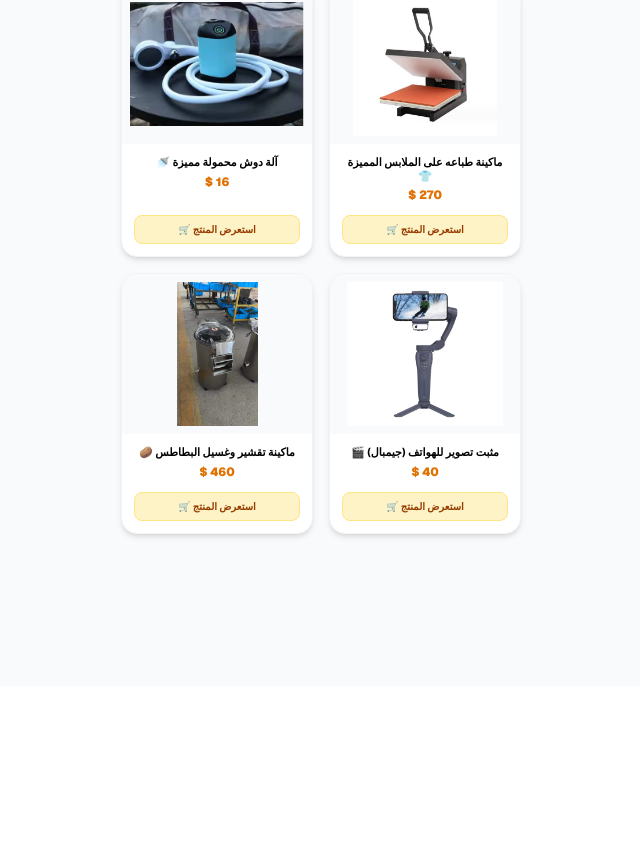
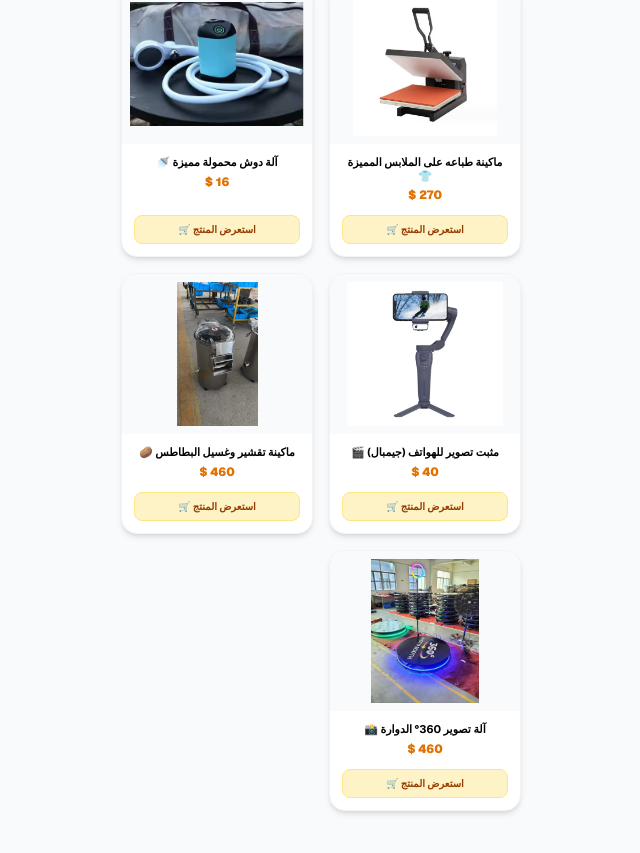
Before and after one commit to alisabree15-star/kazioni-store, a Next.js app: page / in a window 1280 px wide. Shown: the part 2677-3530 px from the top of the page, without its empty margins (319-959 px from the left). Before the commit the page ends 3363 px from the top, so only its background shows below. Built offline with nearby package versions, Linux system fonts and the light colour scheme.

Commit message:
إضافة آلة التصوير 360 الدوارة (المنتج 17)

```diff
--- a/src/app/page.tsx
+++ b/src/app/page.tsx
@@ -115,12 +115,13 @@ export default function Home() {
     { id: 8, name: "ماكينة التنظيف بالثلج الجاف 👀", img: "/images/product8.jpg", price: "1400 $", pColor: "text-amber-600", shippingNote: "شامل الشحن والعمولة إلى ليبيا (شحن بحري فقط 🚢)", description: "ماكينة تنظيف صناعية متطورة بتقنية الثلج الجاف (Dry Ice Blasting) من Crodium. حل مثالي لتنظيف المحركات وإزالة الشحوم الكربونية.", moq: "1 قطعة", cbm: "0.450", weight: "75" },
     { id: 9, name: "آلة رحي الحبوب المميزة 🥜", img: "/images/product9.jpg", price: "225 $", pColor: "text-amber-600", shippingNote: "السعر شامل العمولة فقط (لا يشمل الشحن)", description: "آلة رحي وتنعيم تجارية من الستانلس ستيل المقاوم للصدأ. مصممة خصيصاً لطحن الحبوب وصنع المعاجين مثل زبدة الفول السوداني والطحينة بكفاءة عالية.", moq: "1 قطعة", cbm: "0.090", weight: "30" },
     { id: 10, name: "آلة صنع المثلجات (جيلاطي المفترش ❤️)", img: "/images/product10.jpg", price: "400 $", pColor: "text-amber-600", shippingNote: "السعر شامل العمولة فقط (لا يشمل الشحن)", description: "أبهر زبائنك بعروض الآيس كريم المقلي (جيلاطي المفترش) الطازجة والمبتكرة. تتميز هذه الآلة المكتبية المدمجة بسطح تجميد مسطح ومصقول من الستانلس ستيل المقاوم للصدأ.", moq: "1 قطعة", cbm: "0.100", weight: "25" },
-    { id: 11, name: "كرسي تدليك حديث محترف 💺", img: "/images/product11.jpg", price: "650 $", pColor: "text-amber-600", shippingNote: "السعر شامل الشحن والعمولة (شحن بحري 🚢)", description: "كرسي تدليك احترافي مصمم لتوفير أقصى درجات الاسترخاء والراحة. يتميز بتقنيات متطورة تشمل التدليك بالهواء المضغوط، ونظام تسخين متكامل، وتدليك شامل من الرقبة إلى القدمين.", moq: "1 قطعة", cbm: "1.150", weight: "85" },
+    { id: 11, name: "كرسي تدليك حديث محترف 💺", img: "/images/product11.jpg", price: "650 $", pColor: "text-amber-600", shippingNote: "السعر شامل الشحن والعمولة (شحن بحري 🚢)", description: "كرسي تدليك احترافي مصمم لتوفير أقصى درجات الاسترخاء والراحة. يتميز بتقنيات متطورة تشمل التدليك بالهواء المضغوط، ونظام تسخين متكامل لدعم الدورة الدموية، وتدليك شامل من الرقبة إلى القدمين.", moq: "1 قطعة", cbm: "1.150", weight: "85" },
     { id: 12, name: "ماكينة رش الأسمنت والطلاء الحديثة 🏗️", img: "/images/product12.jpg", price: "1100 $", pColor: "text-amber-600", shippingNote: "السعر شامل العمولة فقط (لا يشمل الشحن)", description: "ماكينة رش احترافية عالية الضغط (Airless Sprayer) موديل 1095، مصممة لأعمال البناء والتشطيبات الثقيلة. مثالية لرش الأسمنت، المعجون، والطلاء بكفاءة وسرعة فائقة.", moq: "1 قطعة", cbm: "0.250", weight: "45" },
-    { id: 13, name: "ماكينة طباعه على الملابس المميزة 👕", img: "/images/product13.jpg", price: "270 $", pColor: "text-amber-600", shippingNote: "السعر شامل العمولة فقط (لا يشمل الشحن)", description: "ماكينة طباعة حرارية (مكبس حراري) احترافية ومتميزة، مثالية لمشاريع الطباعة على الملابس، التيشيرتات، والمسطحات. تتميز بلوحة تسخين توفر توزيعاً حرارياً متساوياً.", moq: "1 قطعة", cbm: "0.080", weight: "25" },
+    { id: 13, name: "ماكينة طباعه على الملابس المميزة 👕", img: "/images/product13.jpg", price: "270 $", pColor: "text-amber-600", shippingNote: "السعر شامل العمولة فقط (لا يشمل الشحن)", description: "ماكينة طباعة حرارية (مكبس حراري) احترافية ومتميزة، مثالية لمشاريع الطباعة على الملابس، التيشيرتات، والمسطحات. تتميز بلوحة تسخين توفر توزيعاً حرارياً متساوياً لضمان ثبات الألوان وجودة الطباعة.", moq: "1 قطعة", cbm: "0.080", weight: "25" },
     { id: 14, name: "آلة دوش محمولة مميزة 🚿", img: "/images/product14.jpg", price: "16 $", pColor: "text-amber-600", shippingNote: "السعر شامل العمولة فقط (لا يشمل الشحن)", description: "مضخة استحمام محمولة (دوش متنقل) قابلة للشحن، خيارك الأمثل لرحلات التخييم، السفر، أو الاستخدام المنزلي كحل سريع وعملي. تتميز بتصميم مدمج وخفيف، وبطارية قوية قابلة لإعادة الشحن.", moq: "20 قطعة", cbm: "0.005", weight: "0.8" },
-    { id: 15, name: "مثبت تصوير للهواتف (جيمبال) 🎬", img: "/images/product15.jpg", price: "40 $", pColor: "text-amber-600", shippingNote: "السعر شامل العمولة فقط (لا يشمل الشحن)", description: "مثبت تصوير احترافي للهواتف الذكية (Gimbal) مزود بثلاثة محاور لمنع الاهتزاز وتصوير فيديوهات سينمائية ناعمة. يتميز بقاعدة تثبيت (ترايبود) مدمجة، ولوحة تحكم ذكية.", moq: "10 قطع", cbm: "0.002", weight: "0.5" },
-    { id: 16, name: "ماكينة تقشير وغسيل البطاطس 🥔", img: "/images/product16.jpg", price: "460 $", pColor: "text-amber-600", shippingNote: "السعر شامل العمولة فقط (لا يشمل الشحن)", description: "الحل الأمثل لتقشير وغسيل البطاطس بكميات تجارية في المطاعم والفنادق! تتميز هذه الآلة الصناعية القوية بهيكل متين مصنوع بالكامل من الستانلس ستيل الصحي والمقاوم للصدأ. توفر عملية مزدوجة: تقشير دقيق وغسيل نظيف في وقت واحد بفضل محركها الجبار وعجلاتها الداخلية الدوارة. مزودة بغطاء شفاف لمراقبة العملية، ومنافذ منفصلة للخروج والتحكم، مما يقلل الجهد اليدوي ويوفر الوقت والكفاءة.", moq: "1 قطعة", cbm: "0.300", weight: "50" }
+    { id: 15, name: "مثبت تصوير للهواتف (جيمبال) 🎬", img: "/images/product15.jpg", price: "40 $", pColor: "text-amber-600", shippingNote: "السعر شامل العمولة فقط (لا يشمل الشحن)", description: "مثبت تصوير احترافي للهواتف الذكية (Gimbal) مزود بثلاثة محاور لمنع الاهتزاز وتصوير فيديوهات سينمائية ناعمة. يتميز بقاعدة تثبيت (ترايبود) مدمجة، ولوحة تحكم ذكية في المقبض.", moq: "10 قطع", cbm: "0.002", weight: "0.5" },
+    { id: 16, name: "ماكينة تقشير وغسيل البطاطس 🥔", img: "/images/product16.jpg", price: "460 $", pColor: "text-amber-600", shippingNote: "السعر شامل العمولة فقط (لا يشمل الشحن)", description: "الحل الأمثل لتقشير وغسيل البطاطس بكميات تجارية في المطاعم والفنادق! تتميز هذه الآلة الصناعية القوية بهيكل متين مصنوع بالكامل من الستانلس ستيل الصحي. توفر عملية مزدوجة بفضل محركها الجبار.", moq: "1 قطعة", cbm: "0.300", weight: "50" },
+    { id: 17, name: "آلة تصوير 360° الدوارة 📸", img: "/images/product17.jpg", price: "460 $", pColor: "text-amber-600", shippingNote: "السعر شامل العمولة فقط (لا يشمل الشحن)", description: "ارتقِ بتجربة التصوير في أحداثك ومناسباتك مع آلة تصوير كشك 360° الاحترافية (360 Photo Booth). يتميز هذا الطراز بقطر منصة مريح يبلغ 80 سم، مما يسمح بتصوير مجموعة من الأشخاص بسهولة وأمان. المنصة مزودة بإضاءة LED سفلية مذهلة (تدرج ألوان) لخلق تأثيرات بصرية ساحرة. الذراع الدوار القابل للتعديل يحمل حلقة إضاءة RGB مدمجة لضمان إضاءة مثالية ومتساوية من جميع الزوايا ومقاطع فيديو عالية الجودة. مثالية لحفلات الزفاف، أعياد الميلاد، المهرجانات، إطلاق المنتجات، والمزيد.", moq: "5 قطع", cbm: "0.450", weight: "65" }
   ];
 
   if (selectedProduct) {
@@ -261,7 +262,7 @@ export default function Home() {
         </div>
       </section>
 
-      {/* قسم الحوالات المالية التفاعلي الجديد (تصميم أنيق وأبيض) 💸 */}
+      {/* قسم الحوالات المالية التفاعلي (تصميم أنيق وأبيض) 💸 */}
       <section className="p-6 max-w-md mx-auto pt-0 text-black">
         <div className="bg-white rounded-3xl p-6 shadow-xl border-t-8 border-emerald-500">
           <h3 className="text-lg font-black text-emerald-800 mb-1 flex items-center tracking-tight">💸 الحوالات المالية الدولية</h3>
```
Also changed, not shown: public/images/product17.jpg (added).
